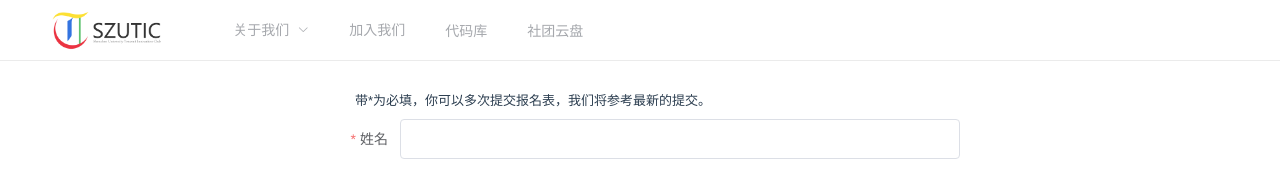
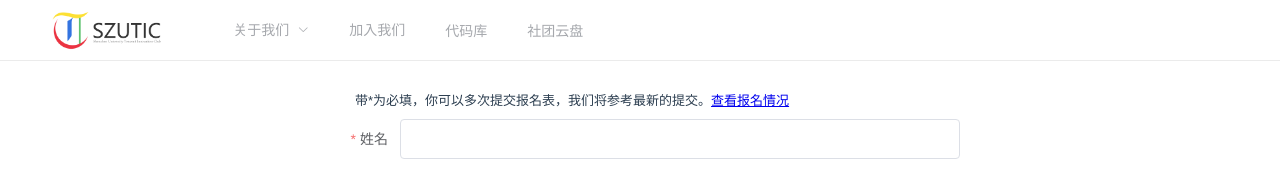
Before and after one commit to StephenArk30/szutic-site-fe, a Vue app: page /joinus/applicant in a window 1280 px wide. Shown: the top 180 px of the page. Built offline with nearby package versions, Linux system fonts and the light colour scheme; no server answers; what mavon-editor would draw is missing.

Commit message:
update link to getApplicant

```diff
--- a/src/views/joinUs/applicant.vue
+++ b/src/views/joinUs/applicant.vue
@@ -1,6 +1,6 @@
 <template>
     <div class="container">
-      <div class="tips">带*为必填，你可以多次提交报名表，我们将参考最新的提交。</div>
+      <div class="tips">带*为必填，你可以多次提交报名表，我们将参考最新的提交。<a href="./applicant/get">查看报名情况</a></div>
       <el-form ref="form" :model="form" label-width="80px">
         <el-form-item label="姓名" :rules="req" prop="name">
           <el-input v-model="form.name"></el-input>
--- a/src/views/joinUs/getApplicant.vue
+++ b/src/views/joinUs/getApplicant.vue
@@ -13,7 +13,7 @@
       <el-table
         :data="tableData"
         border
-        max-height="300"
+        max-height="1000"
         style="width: 100%; margin-bottom: 20px">
         <el-table-column
           v-for="item in tableColumn"
```
